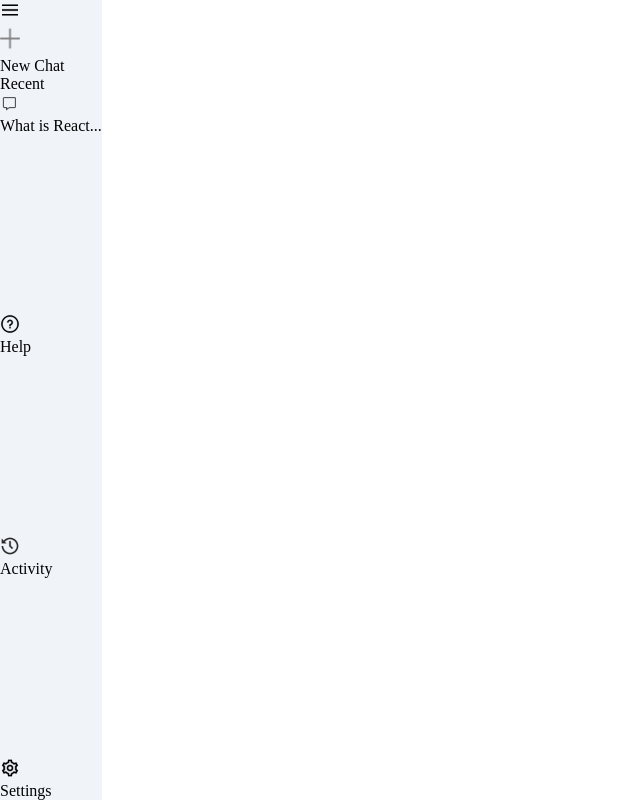
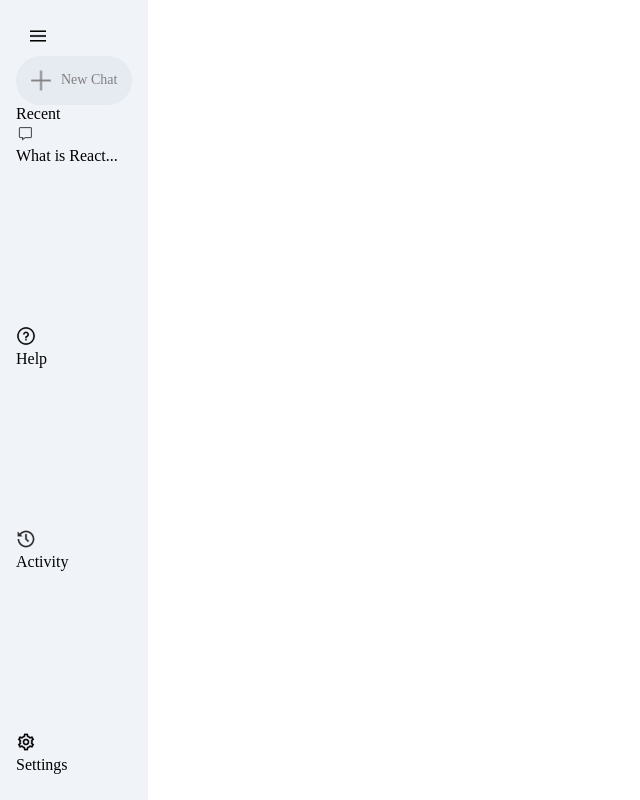
Before and after one commit to bishaldebroy007/AI-chatbot-using-react, a React (Vite) app: page / in a window 1280 px wide. Shown: the whole page, without its empty margins (0-640 px from the left). Built offline with nearby package versions, Linux system fonts and the light colour scheme.

Commit message:
side bar css added 1

```diff
--- a/src/components/Sidebar/Sidebar.css
+++ b/src/components/Sidebar/Sidebar.css
@@ -3,9 +3,29 @@
     flex-direction: column;
     display: inline-flex;
     justify-content: space-between;
+    padding: 26px 16px;
     background-color: #f0f4f9;
 }
 
 .sidebar img {
     width: 20px;
 }
+
+.sidebar .menu {
+    margin-left: 12px;
+    cursor: pointer;
+    display: block;
+}
+
+.sidebar .new-chat {
+    background-color: #e6eaf1;
+    border-radius: 50px;
+    font-size: 14px;
+    color: gray;
+    cursor: pointer;
+    margin-top: 10px;
+    display: inline-flex;
+    align-items: center;
+    padding: 10px 15px;
+    gap: 10px;
+}
```
